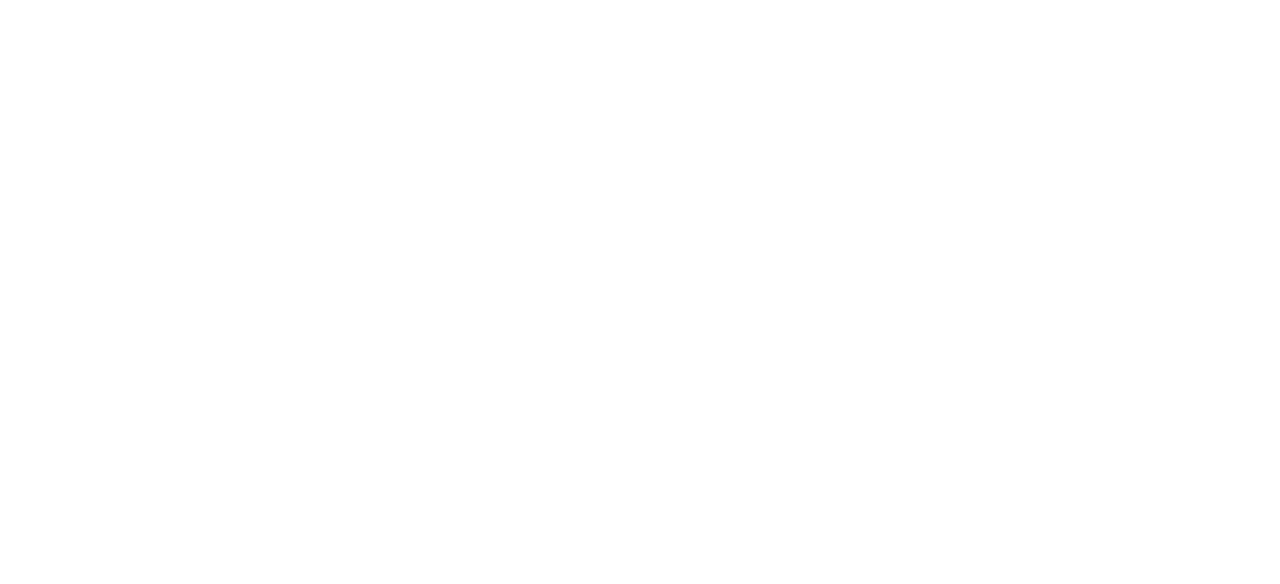
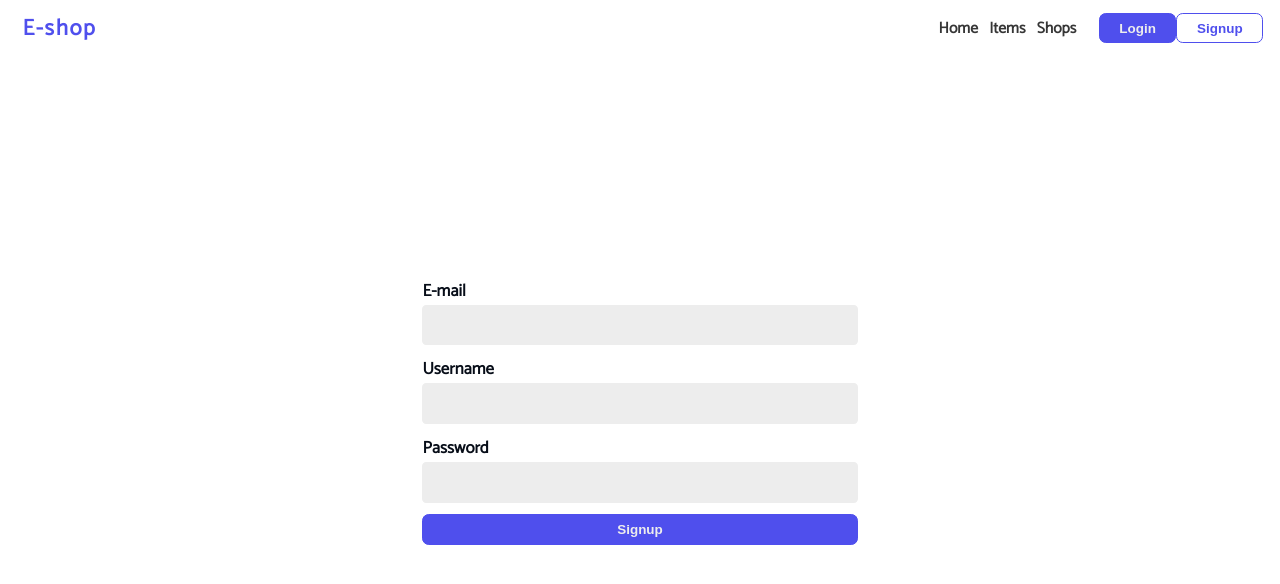
Before and after one commit to seif-baazouzi/eshop-webapp, a Nuxt app: page /signup in a window 1280 px wide. Before the commit this address had no page. Shown: the top 584 px of the page. Built offline with nearby package versions, Linux system fonts and the light colour scheme.

Commit message:
signup page

```diff
--- /dev/null
+++ b/pages/signup.vue
@@ -0,0 +1,72 @@
+<template>
+  <div>
+    <NavBar />
+
+    <div class="form-container">
+      <form @submit="handleSubmit($event)" class="form-content-container">
+        <Input
+          type="text"
+          label="E-mail"
+          :value="email"
+          :error="errors.email"
+          @input="(value) => email = value"
+        />
+        <Input
+          type="text"
+          label="Username"
+          :value="username"
+          :error="errors.username"
+          @input="(value) => username = value"
+        />
+        <Input
+          type="password"
+          label="Password"
+          :value="password"
+          :error="errors.password"
+          @input="(value) => password = value"
+        />
+        <button class="block blue">Signup</button>
+      </form>
+    </div>
+  </div>
+</template>
+
+<script lang="ts">
+import { apiServer } from "../config/config"
+
+export default {
+  name: "SignupPage",
+
+  data() {
+    return {
+      email: "",
+      username: "",
+      password: "",
+      errors: {},
+    }
+  },
+
+  methods: {
+    async handleSubmit(event) {
+      event.preventDefault()
+
+      const res = await fetch(`${apiServer}/signup`, {
+        method: "POST",
+        headers: {
+          "Content-Type": "application/json"
+        },
+        body: JSON.stringify({ email: this.email, username: this.username, password: this.password })
+      })
+      const data = await res.json()
+
+      if(data.token) {
+        document.cookie = "token=" + data.token
+        this.$store.commit("setIsLogin", true)
+        this.$router.push({ path: "/" })
+      } else {
+        this.errors = data
+      }
+    },
+  }
+}
+</script>
```
